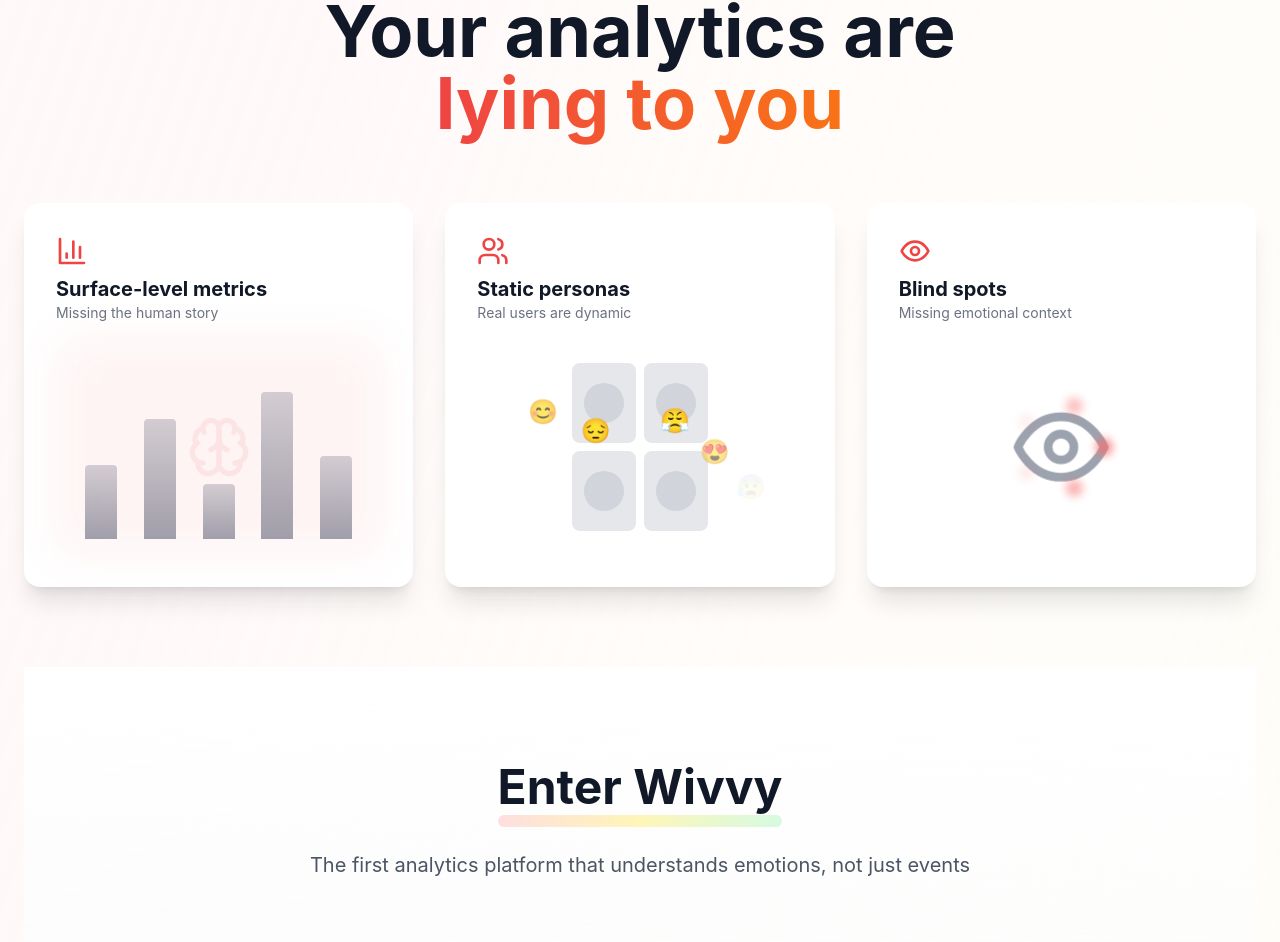
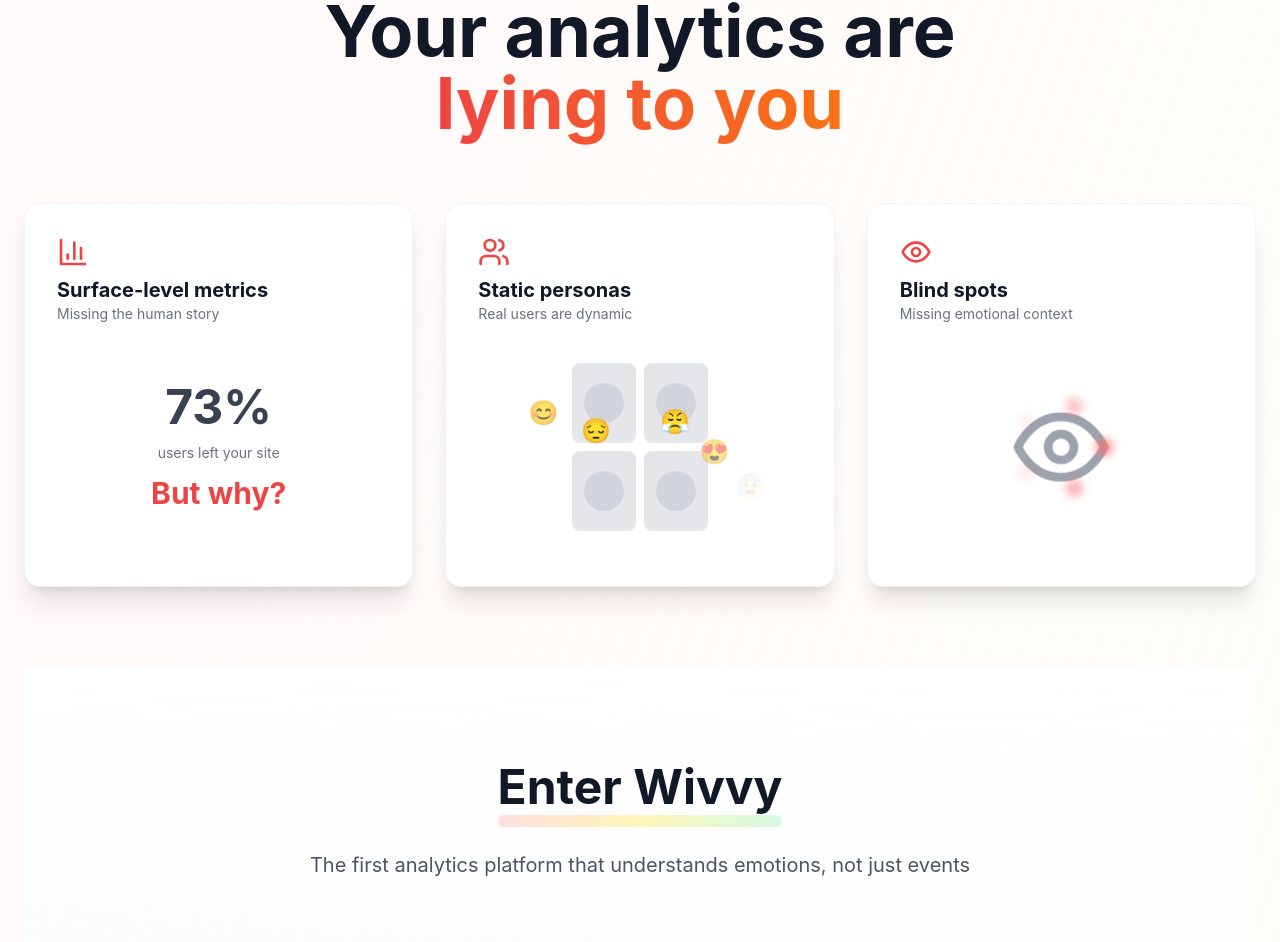
Before and after one commit to Treeback/wivvy-landing, a Next.js app: page / in a window 1280 px wide. Shown: the part 971-1913 px from the top of the page. Built offline with nearby package versions, Linux system fonts and the light colour scheme.

Commit message:
Simplify Surface-level metrics card visualization

```diff
--- a/components/ProblemStatement.tsx
+++ b/components/ProblemStatement.tsx
@@ -23,26 +23,36 @@
       title: "Surface-level metrics",
       subtitle: "Missing the human story",
       visual: (
-        <div className="relative w-full h-full">
-          <div className="absolute inset-0 flex items-end justify-around p-4">
-            {[40, 65, 30, 80, 45].map((height, i) => (
+        <div className="relative w-full h-full flex items-center justify-center">
+          {/* Numbers without meaning */}
+          <div className="text-center">
+            <div className="space-y-3">
               <motion.div
-                key={i}
-                initial={{ height: 0 }}
-                animate={{ height: `${height}%` }}
-                transition={{ delay: i * 0.1, duration: 0.5 }}
-                className="w-8 bg-gradient-to-t from-gray-400 to-gray-300 rounded-t"
-              />
-            ))}
+                initial={{ opacity: 0, y: 20 }}
+                animate={{ opacity: 1, y: 0 }}
+                transition={{ delay: 0.2 }}
+                className="text-5xl font-bold text-gray-700"
+              >
+                73%
+              </motion.div>
+              <motion.div
+                initial={{ opacity: 0 }}
+                animate={{ opacity: 1 }}
+                transition={{ delay: 0.5 }}
+                className="text-sm text-gray-500"
+              >
+                users left your site
+              </motion.div>
+              <motion.div
+                initial={{ opacity: 0, scale: 0.8 }}
+                animate={{ opacity: 1, scale: 1 }}
+                transition={{ delay: 0.8 }}
+                className="text-3xl font-bold text-red-500 mt-6"
+              >
+                But why?
+              </motion.div>
+            </div>
           </div>
-          <motion.div
-            animate={{ opacity: [0.3, 0.6, 0.3] }}
-            transition={{ duration: 2, repeat: Infinity }}
-            className="absolute inset-0 flex items-center justify-center"
-          >
-            <Brain className="w-16 h-16 text-red-300 opacity-30" />
-            <div className="absolute inset-0 bg-red-500/10 blur-xl" />
-          </motion.div>
         </div>
       )
     },
@@ -345,12 +355,10 @@
             >
               <motion.div
                 animate={{
-                  scale: hoveredCard === index ? 1.05 : 1,
-                  rotateY: hoveredCard === index ? 10 : 0
+                  scale: hoveredCard === index ? 1.02 : 1,
                 }}
                 transition={{ type: "spring", stiffness: 300 }}
-                className="relative bg-white rounded-2xl shadow-xl overflow-hidden h-96"
-                style={{ transformStyle: 'preserve-3d' }}
+                className="relative bg-white rounded-2xl shadow-xl overflow-hidden h-96 border border-gray-100 hover:border-red-200"
               >
                 <div className="p-8 h-full flex flex-col">
                   <div className="flex items-start justify-between mb-4">
```
